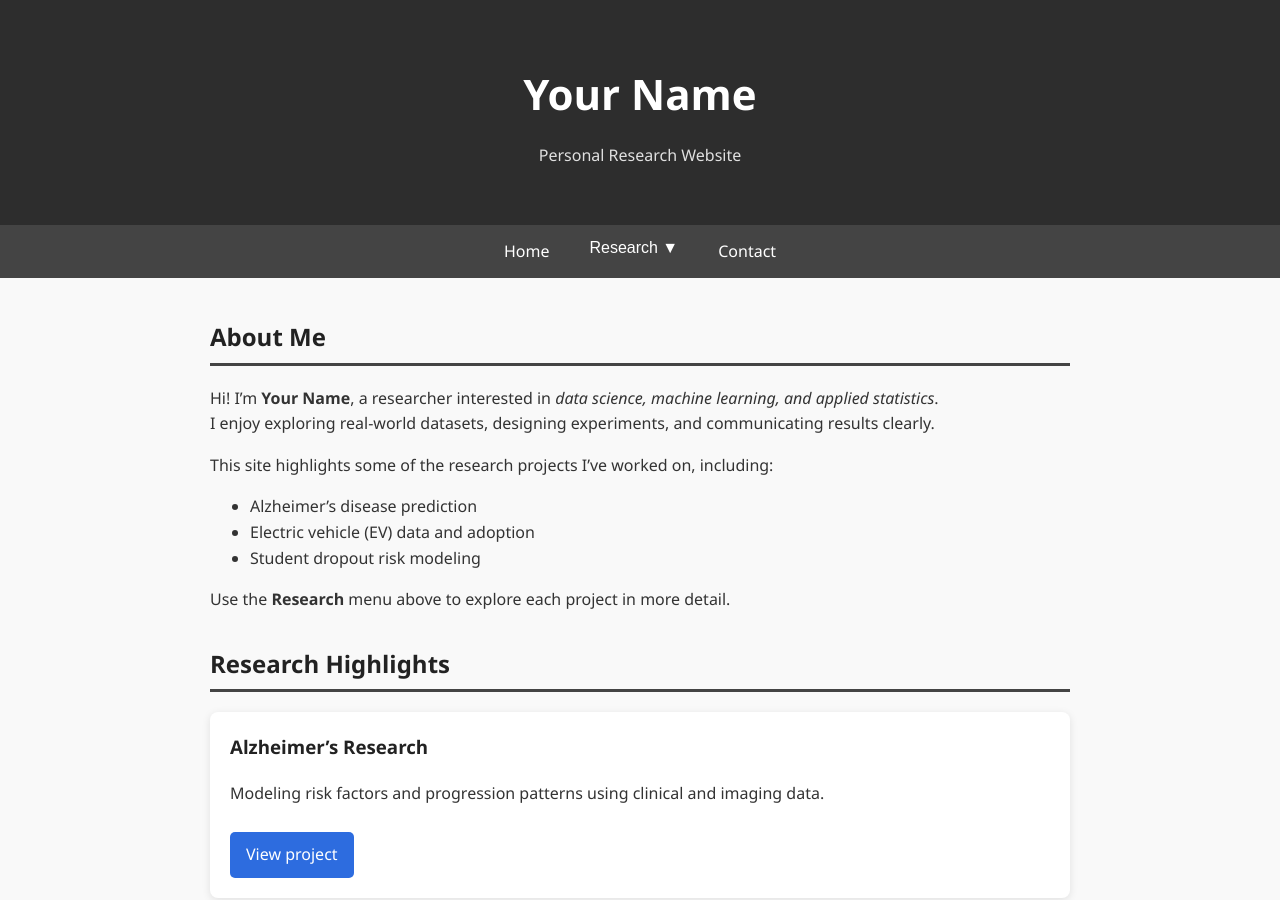
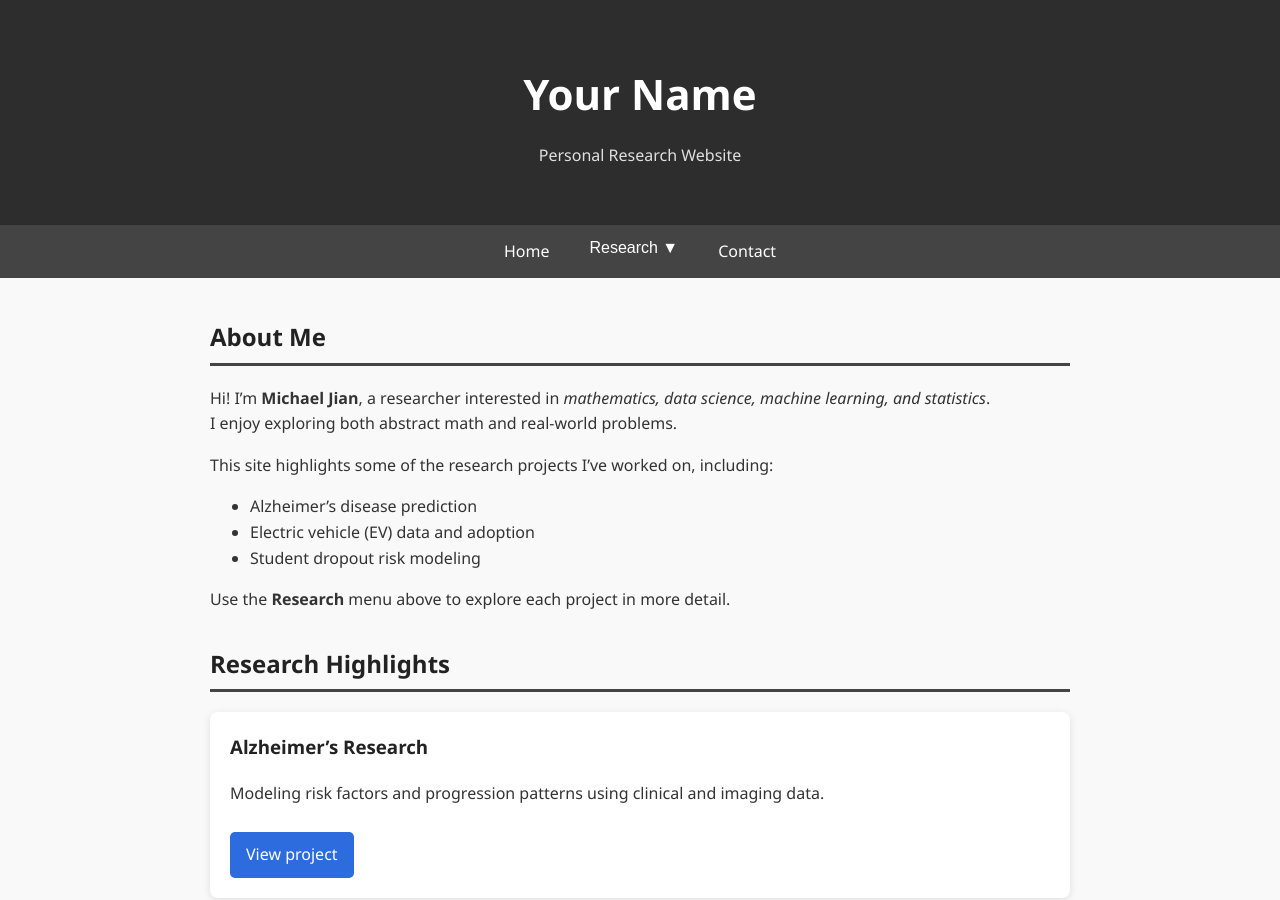
Before and after one commit to mcjian09/mcjian09.github.io, a Jekyll site: the page built from index.md, in a window 1280 px wide and 900 px high. Built offline with Jekyll 4.4.1, drawn with Linux system fonts in a browser that asks for light colours.

Commit message:
Revise About Me section with new details
Updated personal introduction and research interests.

```diff
--- a/index.md
+++ b/index.md
@@ -5,8 +5,8 @@ title: "Home"
 
 ## About Me
 
-Hi! I'm **Your Name**, a researcher interested in *data science, machine learning, and applied statistics*.
-I enjoy exploring real-world datasets, designing experiments, and communicating results clearly.
+Hi! I'm **Michael Jian**, a researcher interested in *mathematics, data science, machine learning, and statistics*.
+I enjoy exploring both abstract math and real-world problems.
 
 This site highlights some of the research projects I've worked on, including:
 
```
